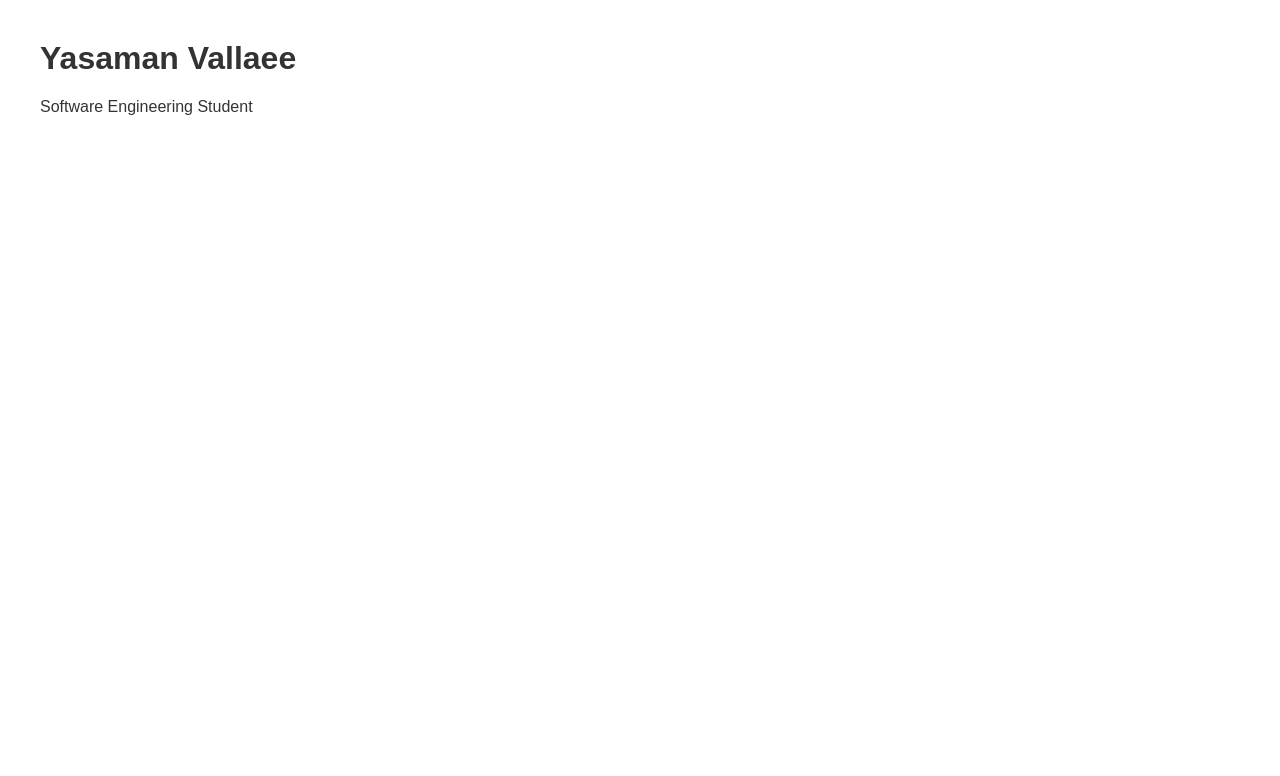
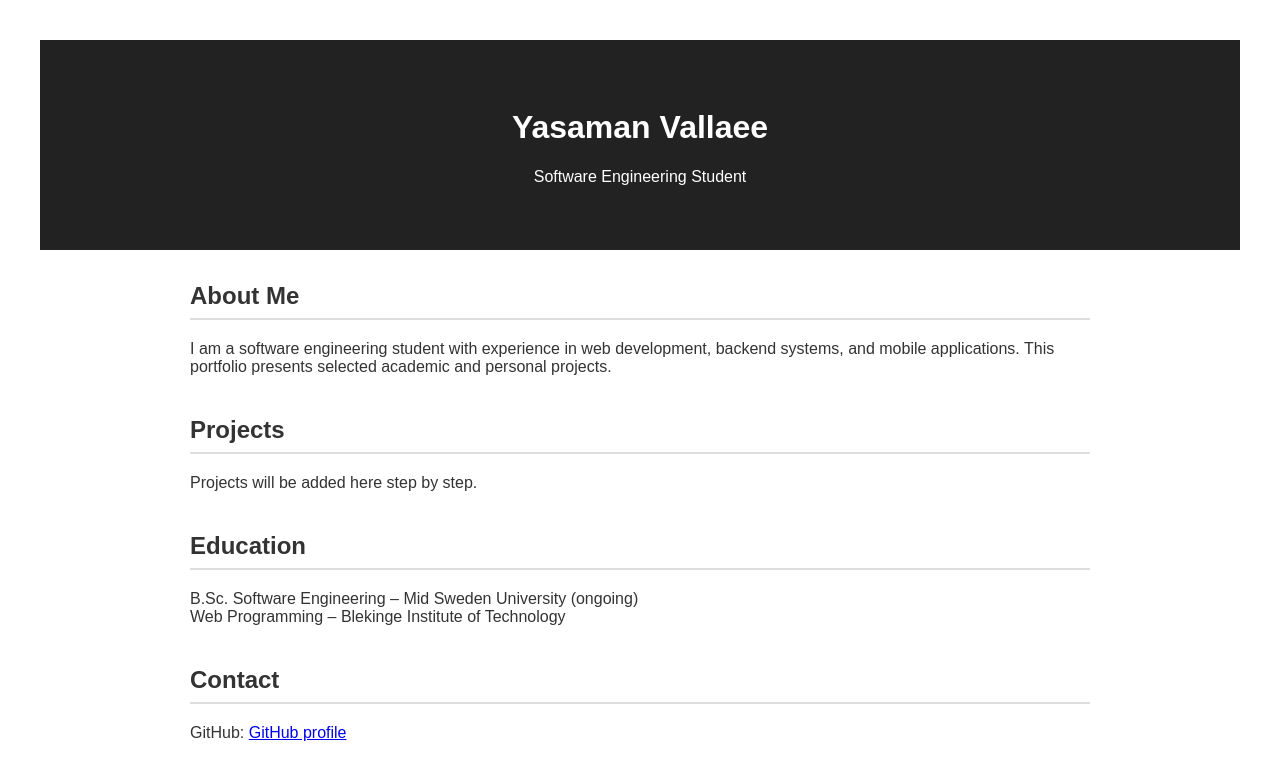
Before and after one commit to yasva/yasaman-vallaee.github.io, a plain HTML site: page index.html in a window 1280 px wide. Drawn offline with Linux system fonts and the light colour scheme.

Commit message:
Add accessible link to GitHub profile

```diff
--- a/css/style.css
+++ b/css/style.css
@@ -3,3 +3,25 @@ body {
     margin: 40px;
     color: #333;
 }
+
+.hero {
+    background-color: #222;
+    color: #fff;
+    padding: 3rem 1rem;
+    text-align: center;
+}
+
+main {
+    max-width: 900px;
+    margin: 2rem auto;
+    padding: 0 1rem;
+}
+
+section {
+    margin-bottom: 2.5rem;
+}
+
+h2 {
+    border-bottom: 2px solid #ddd;
+    padding-bottom: 0.5rem;
+}
--- a/index.html
+++ b/index.html
@@ -11,8 +11,45 @@
 
 <body>
 
-    <h1>Yasaman Vallaee</h1>
-    <p>Software Engineering Student</p>
+    <header class="hero">
+        <h1>Yasaman Vallaee</h1>
+        <p>Software Engineering Student</p>
+    </header>
+
+    <main>
+        <section>
+            <h2>About Me</h2>
+            <p>
+                I am a software engineering student with experience in web development,
+                backend systems, and mobile applications. This portfolio presents selected
+                academic and personal projects.
+            </p>
+        </section>
+
+        <section>
+            <h2>Projects</h2>
+            <p>Projects will be added here step by step.</p>
+        </section>
+
+        <section>
+            <h2>Education</h2>
+            <p>
+                B.Sc. Software Engineering – Mid Sweden University (ongoing)<br />
+                Web Programming – Blekinge Institute of Technology
+            </p>
+        </section>
+
+        <section>
+            <h2>Contact</h2>
+            <p>
+                GitHub:
+                <a href="https://github.com/yasva" target="_blank" rel="noopener noreferrer"
+                    title="Visit my GitHub profile">
+                    GitHub profile
+                </a>
+            </p>
+        </section>
+    </main>
 
 </body>
 
```
Also changed, not shown: 1 other file.
